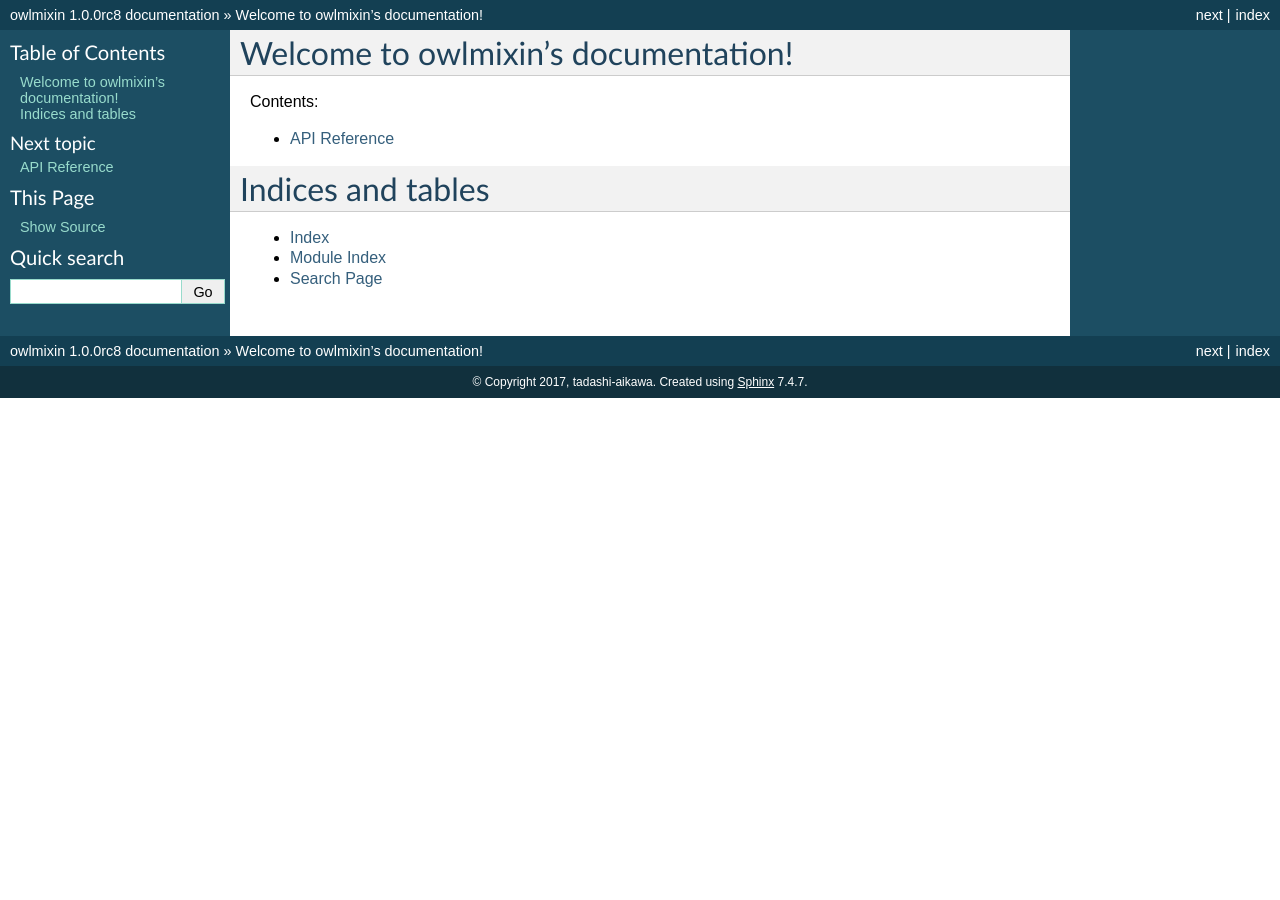
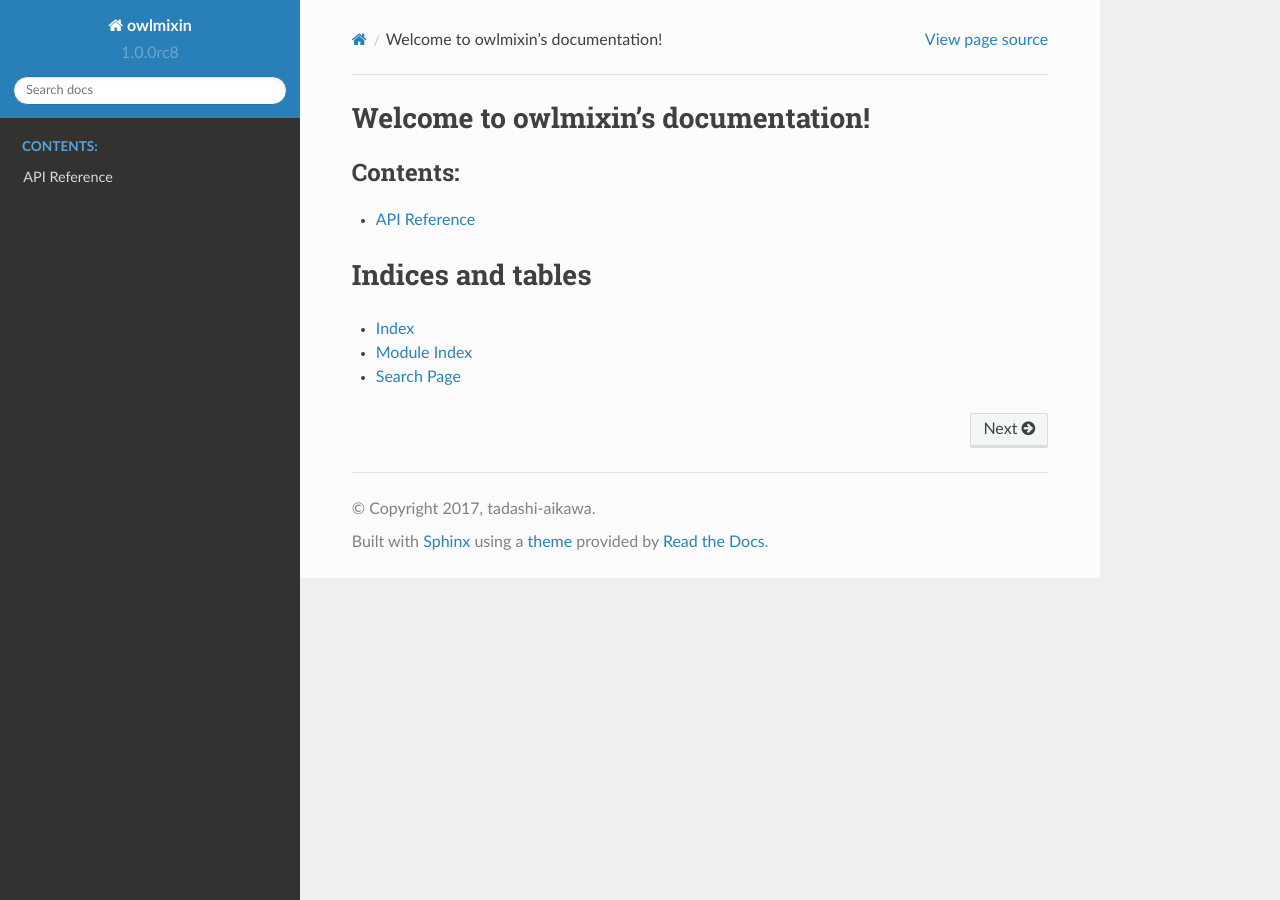
Before and after one commit to tadashi-aikawa/owlmixin, a Sphinx documentation site: the page built from docs/index.rst, in a window 1280 px wide. Built offline with Sphinx 7.4.7 and the Read the Docs theme 2.0.0, drawn with Linux system fonts in a browser that asks for light colours.

```diff
--- a/docs/conf.py
+++ b/docs/conf.py
@@ -36,7 +36,8 @@ extensions = [
     'sphinx.ext.autodoc',
     'sphinx.ext.doctest',
     'sphinx.ext.todo',
-    'sphinx.ext.viewcode'
+    'sphinx.ext.viewcode',
+    'sphinx.ext.githubpages'
 ]
 
 # Add any paths that contain templates here, relative to this directory.
@@ -86,7 +87,9 @@ todo_include_todos = True
 # The theme to use for HTML and HTML Help pages.  See the documentation for
 # a list of builtin themes.
 #
-html_theme = 'default'
+import sphinx_rtd_theme
+html_theme = 'sphinx_rtd_theme'
+html_theme_path = [sphinx_rtd_theme.get_html_theme_path()]
 
 # Theme options are theme-specific and customize the look and feel of a theme
 # further.  For a list of options available for each theme, see the
```
Also changed, not shown: .travis.yml.
